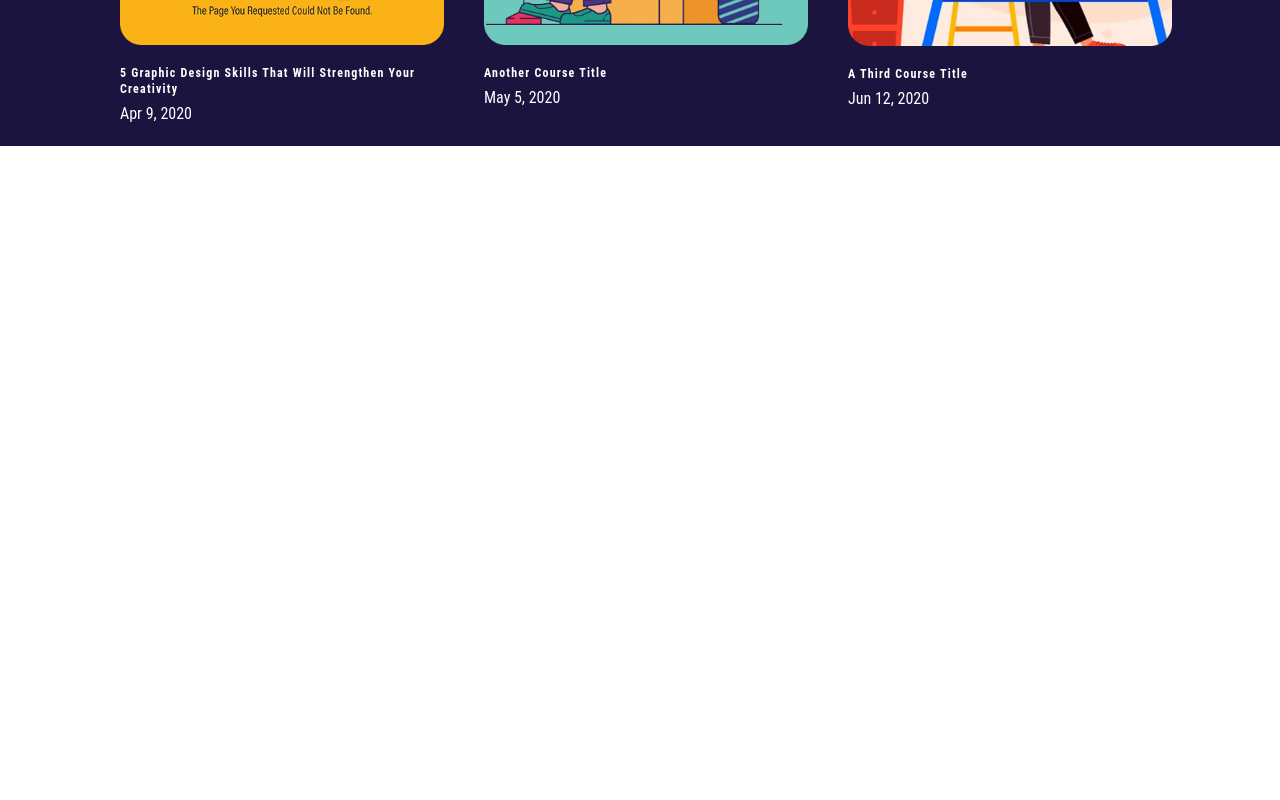
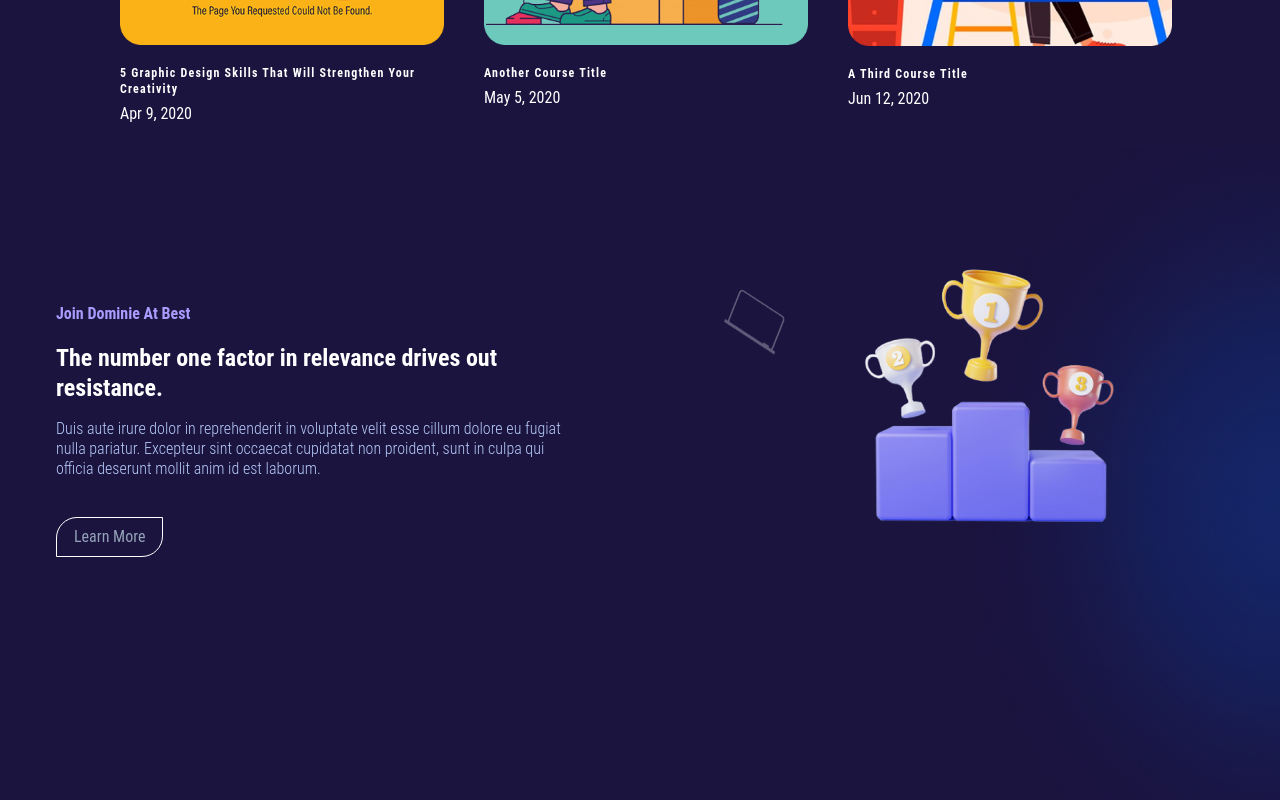
Before and after one commit to Hamed-Hasan/university-managment-frontend, a Next.js app: page / in a window 1280 px wide. Shown: the part 4871-5671 px from the top of the page. Before the commit the page ends 5017 px from the top, so only its background shows below. Built offline with nearby package versions, Linux system fonts and the light colour scheme; no server answers.

Commit message:
Fix image import 🖼️ and styles. Update Dominate component 🚀. Refactor Dominate section 🛠️. Improve background image path 🌌. Adjust button styles and layout 🎨. Enhance Dominate component 📈.

```diff
--- a/src/app/globals.css
+++ b/src/app/globals.css
@@ -33,7 +33,7 @@
   font-family: 'Roboto Condensed', sans-serif;
 }
 
-.header-button, .course-button{
+.header-button, .course-button, .donate-btn{
   border: 1px solid white;
   border-radius: 21px 0px;
   padding: 7px 17px;
@@ -59,6 +59,13 @@
     background-repeat: no-repeat;
     height: 188vh;
     background-size: cover;
+}
+.dominate-bg {
+  background-image: url("../assets/dominate-bg.png");
+  background-position: 101% 42%;
+  background-repeat: no-repeat;
+  height: 85vh;
+  background-size: 44% 133%;
 }
 .categories-images {
   background-image: url("../assets/categories-bg.png");
--- a/src/app/page.tsx
+++ b/src/app/page.tsx
@@ -3,6 +3,7 @@ import Categories from "@/components/HomePage/Categories";
 import Companies from "@/components/HomePage/Companies";
 import CourseNews from "@/components/HomePage/CourseNews";
 import Courses from "@/components/HomePage/Courses";
+import Dominate from "@/components/HomePage/Dominate";
 import Header from "@/components/HomePage/Header";
 import StudentSay from "@/components/HomePage/StudentSay";
 
@@ -17,6 +18,7 @@ export default function Home() {
         <Categories />
         <StudentSay/>
         <CourseNews/>
+        <Dominate/>
       </main>
     </>
   );
--- a/src/components/HomePage/CourseNews.tsx
+++ b/src/components/HomePage/CourseNews.tsx
@@ -48,6 +48,7 @@ const CourseNews = () => {
     slidesToShow: 3,
     slidesToScroll: 1,
     initialSlide: 0,
+    autoPlay: true,
     responsive: [
       {
         breakpoint: 1024,
--- /dev/null
+++ b/src/components/HomePage/Dominate.tsx
@@ -0,0 +1,44 @@
+"use client";
+import React from "react";
+import Image from "next/image";
+import DominateCard from "@/assets/donate-card.png";
+import Link from "next/link";
+
+const Dominate = () => {
+  return (
+    <section className="dominate-bg">
+      <div className="container px-14 py-24 mx-auto flex flex-wrap">
+        <div className="flex flex-wrap -mx-4 mt-auto mb-auto lg:w-1/2 sm:w-2/3 content-start sm:pr-10">
+          <div className="w-full sm:p-4 px-4 mb-6">
+            <p className="leading-relaxed text-[#A99CFF] font-bold text-md">
+              Join Dominie At Best
+            </p>
+
+            <p className=" text-white font-bold text-2xl leading-tight my-4">
+              The number one factor in relevance drives out resistance.
+            </p>
+            <p className=" text-[#B7CBFA] font-extralight text-md leading-tight">
+              Duis aute irure dolor in reprehenderit in voluptate velit esse
+              cillum dolore eu fugiat nulla pariatur. Excepteur sint occaecat
+              cupidatat non proident, sunt in culpa qui officia deserunt mollit
+              anim id est laborum.
+            </p>
+          </div>
+        </div>
+        <div className="lg:w-1/2 sm:w-1/3 w-full text-right flex justify-end rounded-lg overflow-hidden sm:mt-0">
+          <Image src={DominateCard} width={400} height={400} alt="dominate" />
+        </div>
+        <div className="flex items-center justify-center -mt-[50px]">
+          <Link
+            href="/"
+            className="course-button bg-transparent border-0  px-3 focus:outline-none rounded text-slate-400 md:mt-0"
+          >
+            Learn More
+          </Link>
+        </div>
+      </div>
+    </section>
+  );
+};
+
+export default Dominate;
```
Also changed, not shown: src/assets/dominate-bg.png (added), src/assets/donate-card.png (added).
